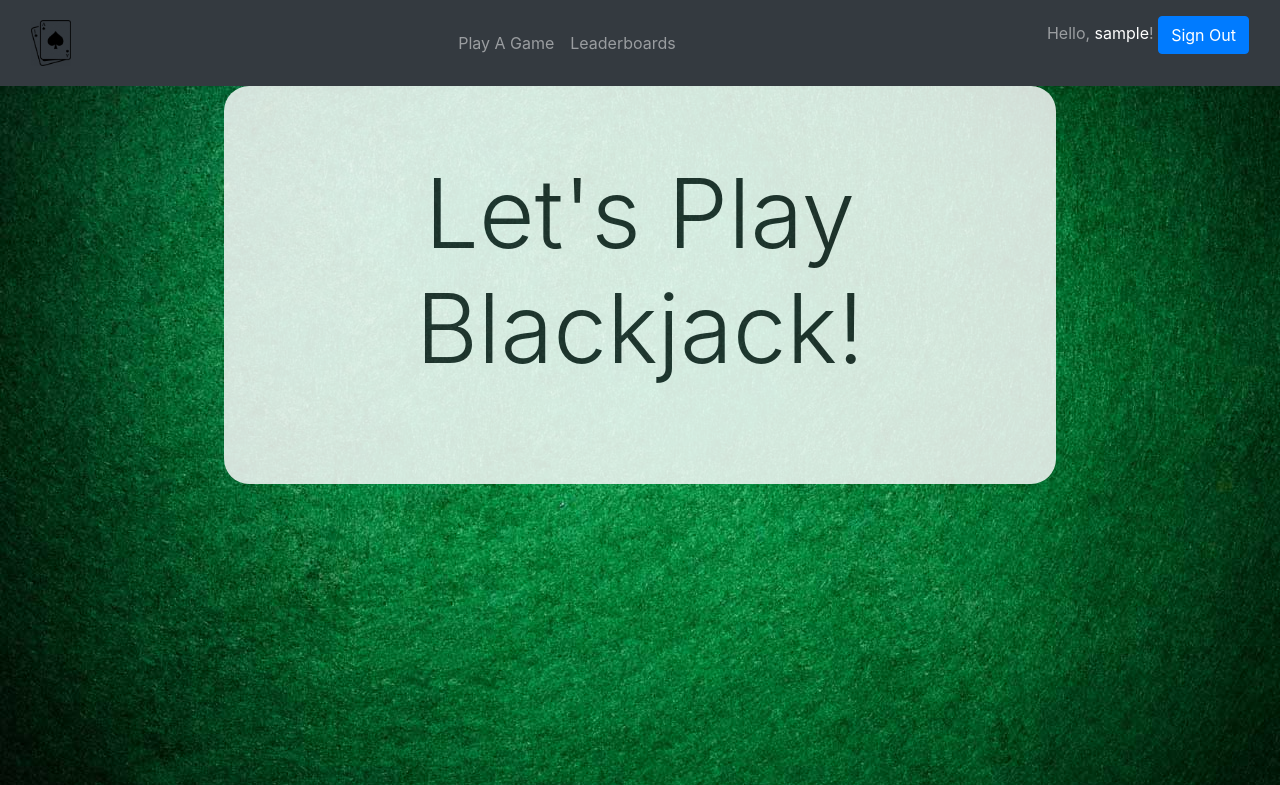
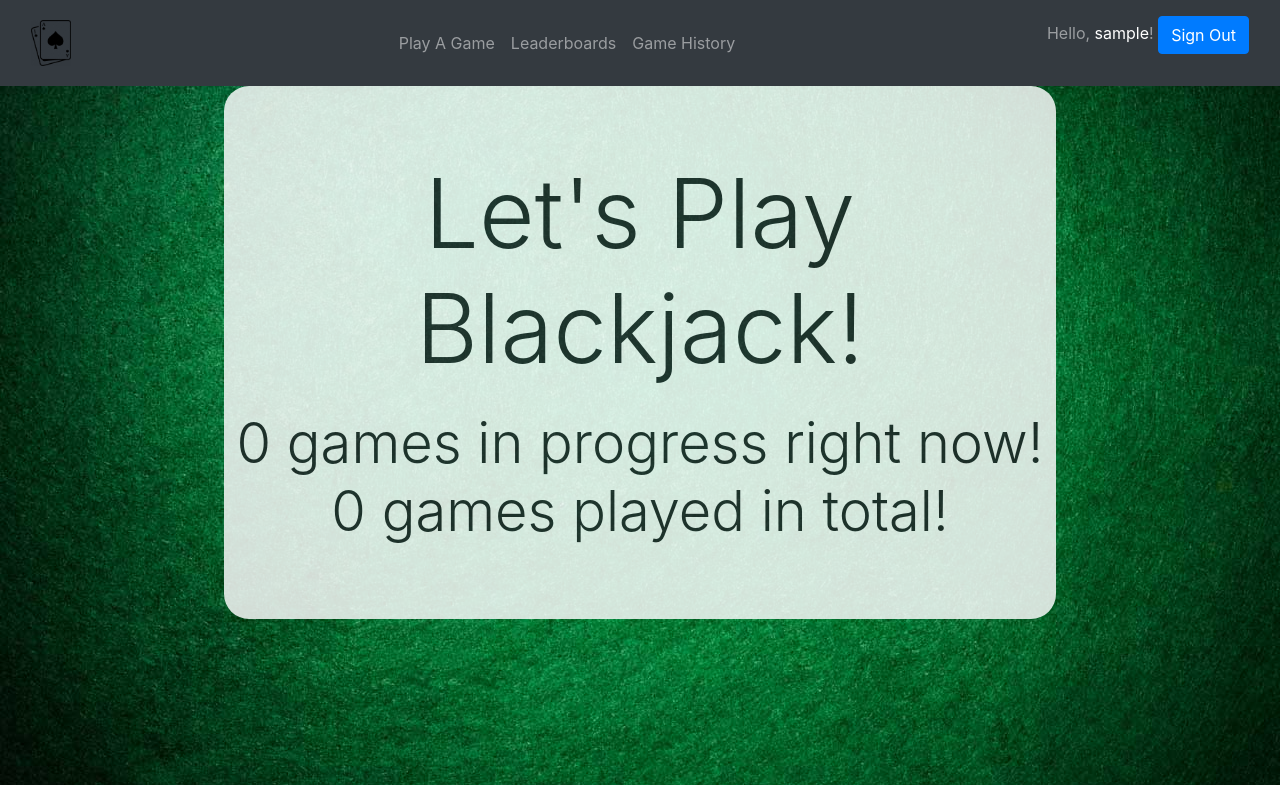
Before and after one commit to forsman5/blackjack, a Django app: page / in a window 1280 px wide. Shown: the top 785 px of the page. Run offline with Django 3.2, Linux system fonts and the light colour scheme; the visitor is signed in with stand-in values (Sample User, id 1); data that the repository does not hold is empty; some libraries are stand-ins or nearby versions.

Commit message:
added some game history scoping, and front page subtitle

```diff
--- a/game/templates/index.html
+++ b/game/templates/index.html
@@ -3,7 +3,14 @@
 {% block content %}
   <div class="display-1">Let's Play Blackjack!</div>
 
-  <br><br>
+  <br>
+  <div class="display-4">
+    {{ gamesPlaying }} games in progress right now!
+    <br>
+    {{ gamesCompleted }} games played in total!
+  </div>
+
+  <br>
 
   {% if not request.user.is_authenticated %}
     <a type="button" class="btn btn-outline-success" href="{% url 'login' %}">Log In</a>
--- a/game/templates/partials/_header.html
+++ b/game/templates/partials/_header.html
@@ -13,6 +13,11 @@
       <li class="nav-item">
         <a class="nav-link" href="{% url 'leaderboard' %}">Leaderboards</a>
       </li>
+      {% if user.is_authenticated %}
+        <li class="nav-item">
+          <a class="nav-link" href="#">Game History</a> <!-- TODO: implement -->
+        </li>
+      {% endif %}
     </ul>
     {% if user.is_authenticated %}
       <p class="navbar-text navbar-right">
--- a/game/views.py
+++ b/game/views.py
@@ -13,8 +13,13 @@ from .models import Game, Profile
 from django.conf import settings
 
 def index(request):
+    # get the count of total games
+    # this is another spot where we cannot filter on
+    gamesPlaying = Game.objects.all().exclude(deck__isnull=True).count()
+    gamesCompleted = Game.objects.all().count() - gamesPlaying
+
     # the homepage
-    return render(request, 'index.html')
+    return render(request, 'index.html', {'gamesPlaying' : gamesPlaying, 'gamesCompleted': gamesCompleted})
 
 def userPage(request, user_id):
     user = get_object_or_404(User, pk=user_id)
```
